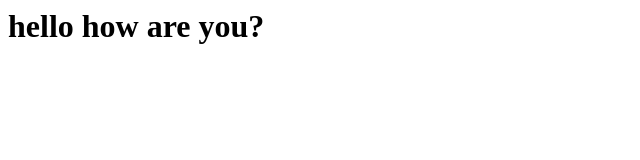
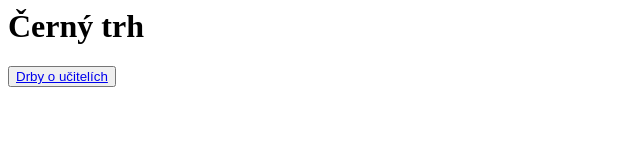
Before and after one commit to pomerancik/web1, a plain HTML site: page index.html in a window 1280 px wide. Shown: the whole page, without its empty margins (0-640 px from the left). Drawn offline with Linux system fonts and the light colour scheme.

Commit message:
Update index.html

```diff
--- a/index.html
+++ b/index.html
@@ -1 +1,9 @@
-<h1>hello how are you?</h1>
+<html>
+<head>
+  <title>Všehochuť</title>
+  <meta name="author"
+  content="Pomerancik">
+</head>
+<body>
+  <h1><strong>Černý trh</strong></h1>
+    <button><a href='https://pomerancik.github.io/web1/drby.html'>Drby o učitelích</a></button>
```
